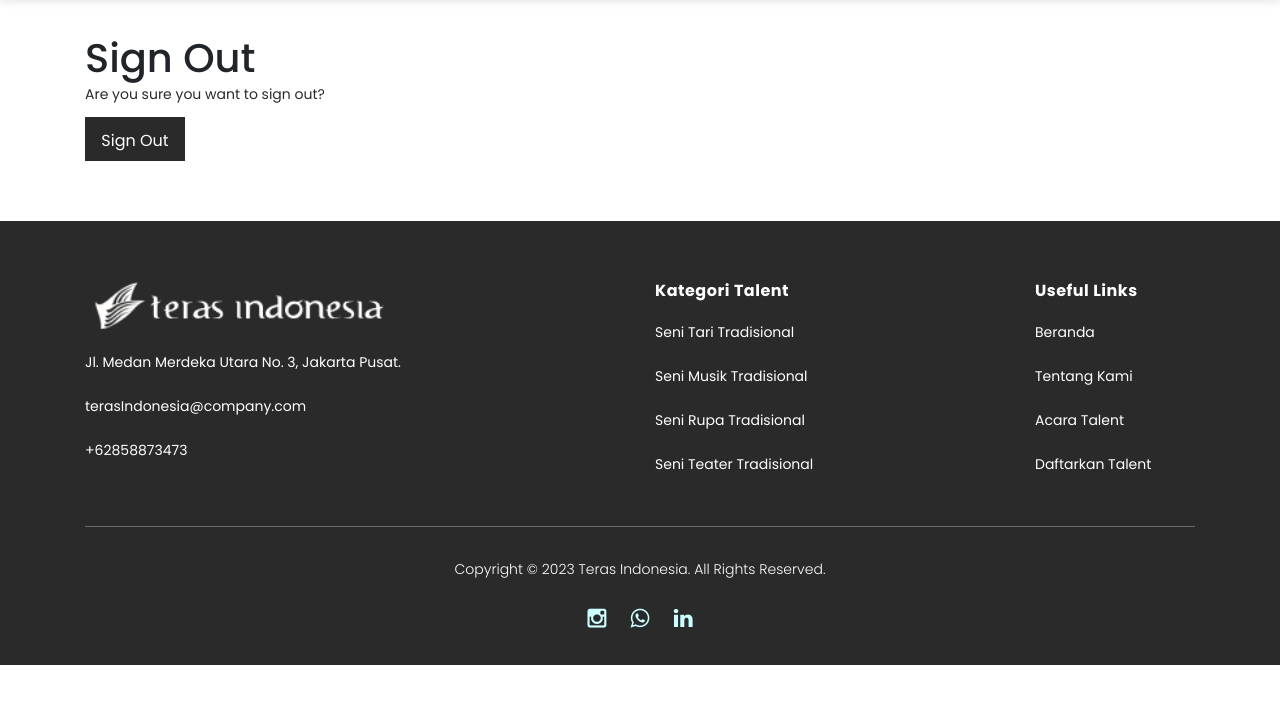
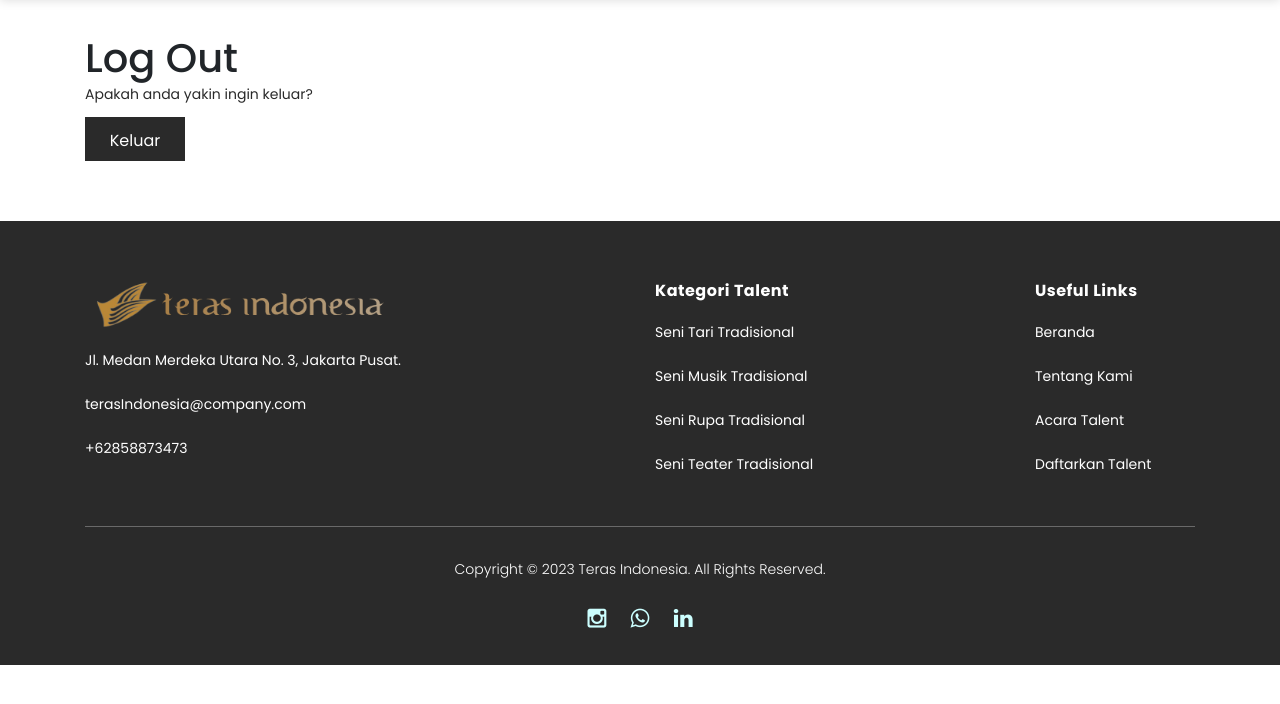
Before and after one commit to Ziassy/teras-indonesia, a Django app: page /accounts/logout/ in a window 1280 px wide. Shown: the part 80-784 px from the top of the page. Run offline with Django 4.2, Linux system fonts and the light colour scheme; the visitor is signed in with stand-in values (Sample User, id 1); some libraries are stand-ins or nearby versions.

Commit message:
[fix] is_recomended, logo footer and change logout

```diff
--- a/ecomm/settings.py
+++ b/ecomm/settings.py
@@ -32,7 +32,7 @@ SECRET_KEY = env('SECRET_KEY')
 DEBUG = env('DEBUG', default=False, cast=bool)
 
 ALLOWED_HOSTS = ['*']
-DEBUG = False
+# DEBUG = False
 
 
 # Application definition
--- a/ecomm/templates/account/logout.html
+++ b/ecomm/templates/account/logout.html
@@ -6,9 +6,9 @@
 
 {% block content %}
     <div class="subscribe container pt-4">
-      <h1>{% trans "Sign Out" %}</h1>
+      <h1>{% trans "Log Out" %}</h1>
 
-      <p>{% trans 'Are you sure you want to sign out?' %}</p>
+      <p>{% trans 'Apakah anda yakin ingin keluar?' %}</p>
 
       <form method="post" action="{% url 'account_logout' %}">
         {% csrf_token %}
@@ -17,7 +17,7 @@
         {% endif %}
         {% comment %} <button class="btn btn-danger" type="submit">{% trans 'Sign Out' %}</button> {% endcomment %}
         <button type="submit" style="width: 100px; margin-top: 10px">
-            {% trans 'Sign Out' %}
+            {% trans 'Keluar' %}
         </button>
       </form>
 
--- a/ecomm/templates/carousel.html
+++ b/ecomm/templates/carousel.html
@@ -47,6 +47,9 @@
                                     <img src="{{ pItem.gambar.url }}" alt="{{ pItem.nama_produk }}">
                                     {% if pItem.is_popular %}
                                         <span class="badge-populer">Populer</span>
+                                    {% endif %}
+                                    {% if pItem.is_recomended %}
+                                        <span class="badge-recomentation">Rekomendasi</span>
                                     {% endif %}
                                 </a>
                             </div>
--- a/ecomm/templates/footer.html
+++ b/ecomm/templates/footer.html
@@ -7,7 +7,7 @@
                 <div class="col-lg-6">
                     <div class="first-item">
                         <div class="logo">
-                            <img src="{% static '/images/white-logo.png' %}" alt="logo" style="width: 300px">
+                            <img src="{% static '/images/logo.png' %}" alt="logo" style="width: 300px">
 
                         </div>
                         <ul>
```
Also changed, not shown: ecomm/templates/home.html (+4 -5 lines).
